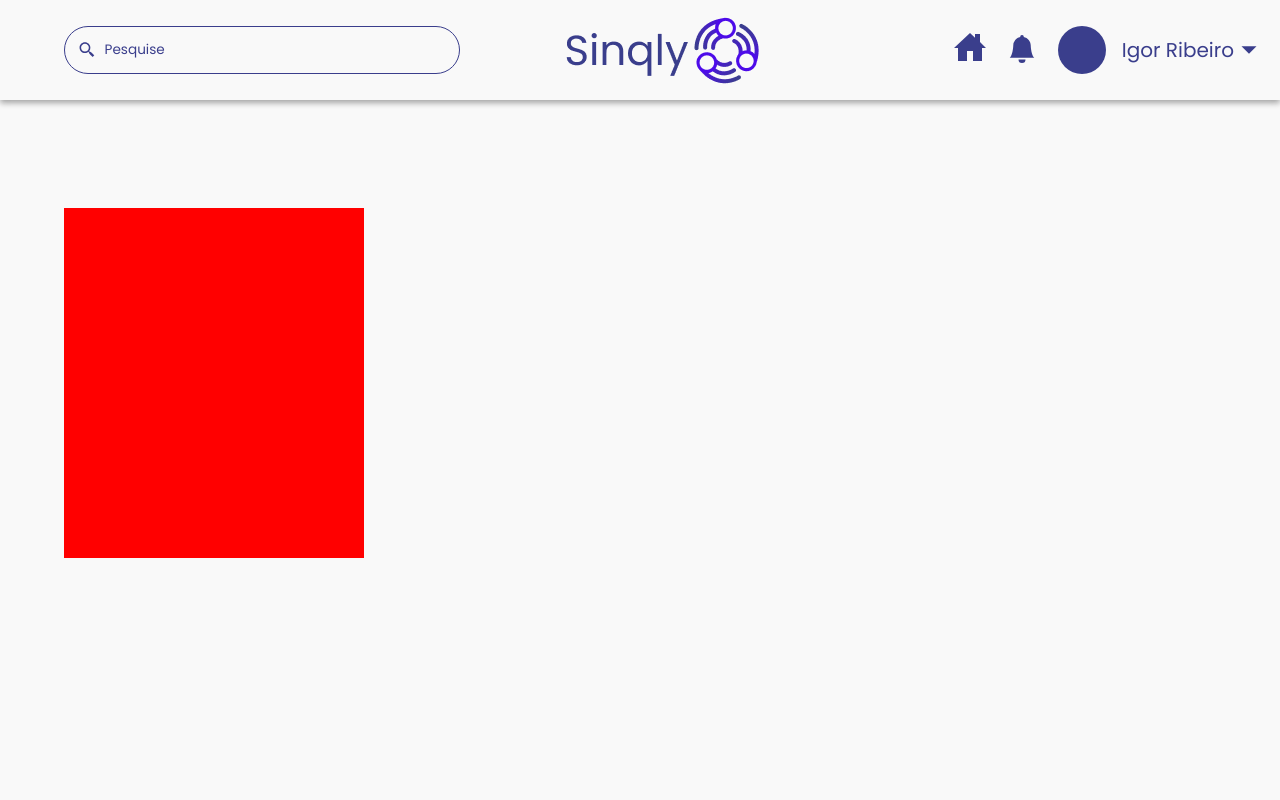
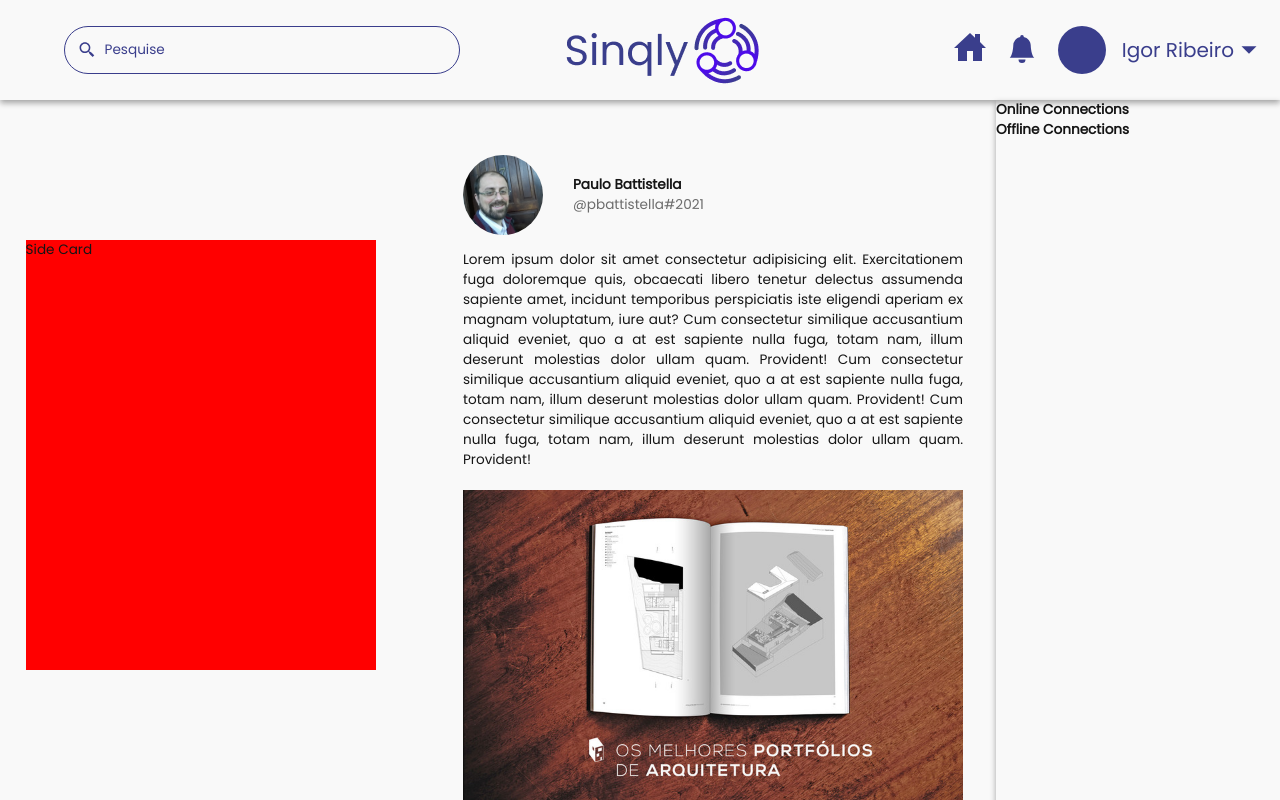
Before and after one commit to Sinqly/Website, a Next.js app: page /feed in a window 1280 px wide. Built offline with nearby package versions, Linux system fonts and the light colour scheme.

Commit message:
feat(WIP): Ending Card Component  - Feed Page

```diff
--- a/src/pages/feed.tsx
+++ b/src/pages/feed.tsx
@@ -1,21 +1,76 @@
+import Image from 'next/image';
 import * as React from 'react';
+
+import Careca from '../assets/Images/Feed/Careca.png'
+import Imagem from '../assets/Images/Feed/imagem_feed.jpg'
 import Header from '../components/Header';
-import { Container, SideCard, Content, UserList, } from '../styles/pages/feed';
+import { Container, SideCard, Content, UserList, Card, CardHeader, UserImage, Texts, Nome, Username, CardBody, Actions, Like, Comments, Save, NotLike } from '../styles/pages/feed';
 
-interface feedProps {}
+// interface feedProps {}
 
-const feed: React.FC<feedProps> = props => {
+const feed: React.FC = () => {
   return (
     <>
       <Header headerType='General' />
       <Container>
         <SideCard>
-
+          Side Card
         </SideCard>
         <Content>
+          <Card>
+            <CardHeader>
+              <UserImage>
+                <Image  src={Careca} alt="Foto do usuário" />
+              </UserImage>
+              <Texts>
+                <Nome href='https://www.google.com'>Paulo Battistella</Nome>
+                <Username>@pbattistella#2021</Username>
+              </Texts>
+            </CardHeader>
+            <CardBody>
+              <p>
+                Lorem ipsum dolor sit amet consectetur adipisicing elit. Exercitationem fuga doloremque quis, obcaecati libero tenetur delectus assumenda sapiente amet, incidunt temporibus perspiciatis iste eligendi aperiam ex magnam voluptatum, iure aut? Cum consectetur similique accusantium aliquid eveniet, quo a at est sapiente nulla fuga, totam nam, illum deserunt molestias dolor ullam quam. Provident! Cum consectetur similique accusantium aliquid eveniet, quo a at est sapiente nulla fuga, totam nam, illum deserunt molestias dolor ullam quam. Provident! Cum consectetur similique accusantium aliquid eveniet, quo a at est sapiente nulla fuga, totam nam, illum deserunt molestias dolor ullam quam. Provident!
+              </p>
+              <Image src={Imagem} width="1000" alt='Oi'/>
+              <Actions>
+                <div>
+                  <Like/>
+                  <Comments/>
+                </div>
+                <Save />
+              </Actions>
+            </CardBody>
+          </Card>
+          <Card>
+            <CardHeader>
+              <UserImage>
+                <Image  src={Careca} alt="Foto do usuário" />
+              </UserImage>
+              <Texts>
+                <Nome href='https://www.google.com'>Paulo Battistella</Nome>
+                <Username>@pbattistella#2021</Username>
+              </Texts>
+            </CardHeader>
+            <CardBody>
+              <p>
+                Lorem ipsum dolor sit amet consectetur adipisicing elit. Exercitationem fuga doloremque quis, obcaecati libero tenetur delectus assumenda sapiente amet, incidunt temporibus perspiciatis iste eligendi aperiam ex magnam voluptatum, iure aut? Cum consectetur similique accusantium aliquid eveniet, quo a at est sapiente nulla fuga, totam nam, illum deserunt molestias dolor ullam quam. Provident! Cum consectetur similique accusantium aliquid eveniet, quo a at est sapiente nulla fuga, totam nam, illum deserunt molestias dolor ullam quam. Provident! Cum consectetur similique accusantium aliquid eveniet, quo a at est sapiente nulla fuga, totam nam, illum deserunt molestias dolor ullam quam. Provident!
+              </p>
+              <Image src={Imagem} width="1000" alt='Oi'/>
+              <Actions>
+                <div>
+                  <NotLike />
+                  <Comments/>
+                </div>
+                <Save/>
+              </Actions>
+            </CardBody>
+          </Card>
+        </Content>
 
-        </Content>
         <UserList>
+          <h2>Online Connections</h2>
+
+          <h2>Offline Connections</h2>
 
         </UserList>
       </Container>
--- a/src/styles/pages/feed.tsx
+++ b/src/styles/pages/feed.tsx
@@ -1,21 +1,127 @@
 import styled from 'styled-components'
 
+import { FcLike, FcLikePlaceholder } from 'react-icons/fc'
+import { FaRegComment, FaRegFlag } from 'react-icons/fa'
+
+
 export const Container = styled.div`
+  display: grid;
+  grid-template-columns: 430px auto 284px;
+  grid-template-rows: 568px auto;
+  grid-template-areas:
+    'SideCard Content UserList'
+    'Empty    Content UserList '
+  ;
   width: 100vw;
+  height: calc(100%);
 `
 
 export const SideCard = styled.div`
-  width: 20%;
-  min-width: 300px;
+  grid-area: SideCard;
   background-color: red;
-  min-height: 350px;
-  position: absolute;
-  top: 26%;
-  left: 5%;
+  position: fixed;
+  top: 30%;
+  left: 2%;
+
+  width: 350px;
+  height: 430px;
 `
 export const Content = styled.div`
+  grid-area: Content;
+
+  display: flex;
+  flex-direction: column;
+  align-items: center;
 
 `
 export const UserList = styled.div`
+  grid-area: UserList;
+  position: sticky;
+  box-shadow: 0px 3px 6px 0px rgba(0, 0, 0, 0.35);
+  -webkit-box-shadow: 0px 3px 6px 0px rgba(0, 0, 0, 0.35);
+  -moz-box-shadow: 0px 3px 6px 0px rgba(0, 0, 0, 0.35);
+`
 
+export const EMPTY = styled.div`
+  grid-area: Empty;
 `
+
+export const Card = styled.div`
+  width: 70%;
+  margin-top: 30px;
+  padding: 25px;
+  min-width: 550px;
+`
+
+export const CardHeader = styled.header`
+  width: 100%;
+
+  display: flex;
+  align-items: center;
+`
+
+export const UserImage = styled.div`
+  width: 40%;
+  max-width: 80px;
+  max-height: 80px;
+  border-radius: 100%;
+
+  img{
+    border-radius: 100%;
+  }
+`
+
+export const Texts = styled.div`
+  margin-left: 30px;
+`
+
+export const Nome = styled.a`
+  color: var(--black);
+  font-weight: bold;
+`
+
+export const Username = styled.div`
+  color: var(--grey);
+`
+
+export const CardBody = styled.div`
+  margin-top: 3%;
+
+  display: flex;
+  flex-direction: column;
+  gap: 20px;
+  text-align: justify;
+`
+
+export const Actions = styled.div`
+  display: flex;
+  align-items: center;
+  justify-content: space-between;
+  width: 100%;
+
+  padding: 0 2%;
+`
+
+
+
+export const NotLike = styled(FcLikePlaceholder)`
+  width: 36px;
+  height: 36px;
+`
+
+export const Like = styled(FcLike)`
+  width: 36px;
+  height: 36px;
+`
+
+export const Comments = styled(FaRegComment)`
+  width: 30px;
+  height: 30px;
+  margin-left: 16px;
+`
+
+export const Save = styled(FaRegFlag)`
+  width: 30px;
+  height: 30px;
+  margin-left: 16px;
+`
```
Also changed, not shown: src/assets/Images/Feed/Careca.png (added), src/assets/Images/Feed/imagem_feed.jpg (added).
